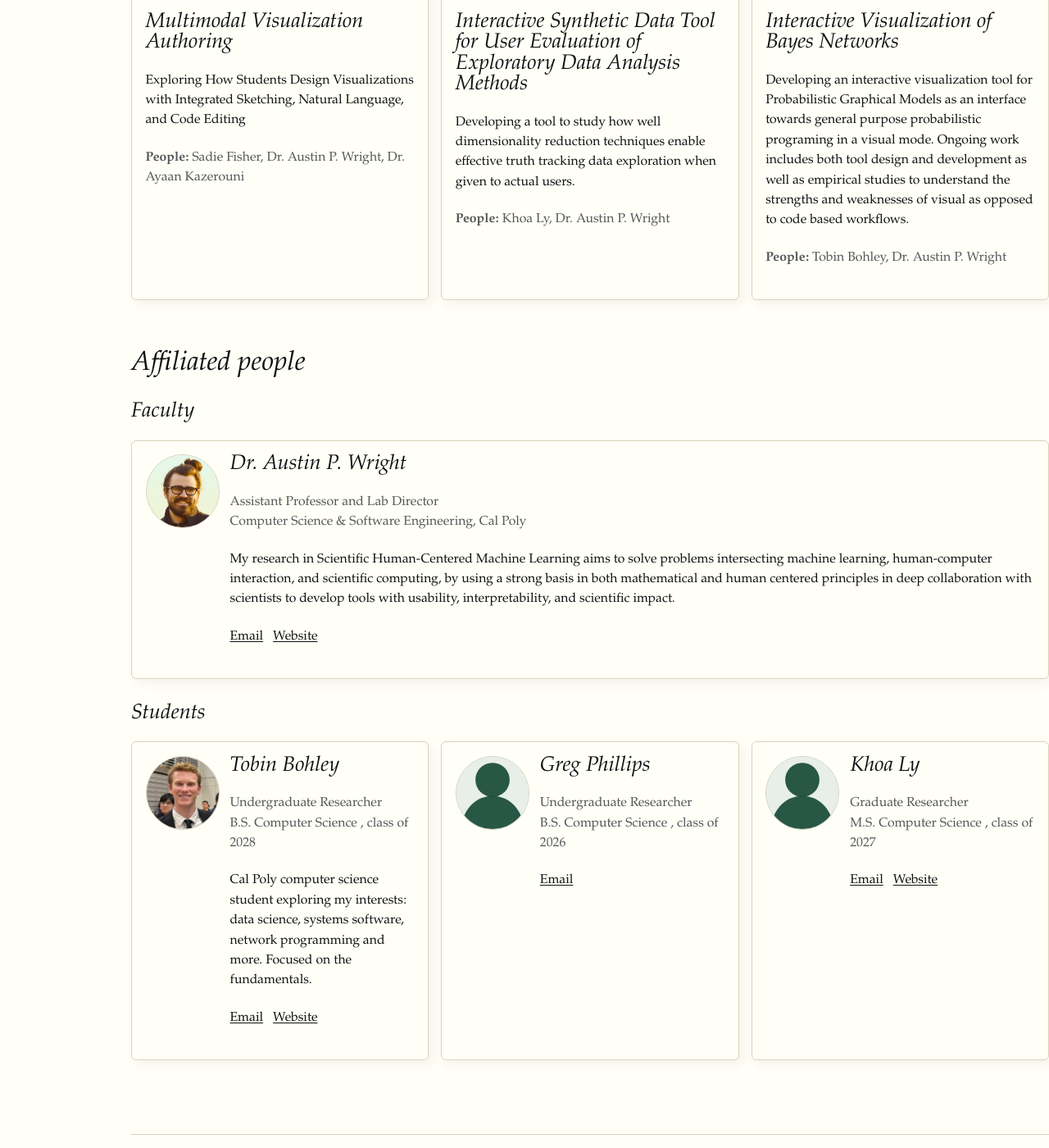
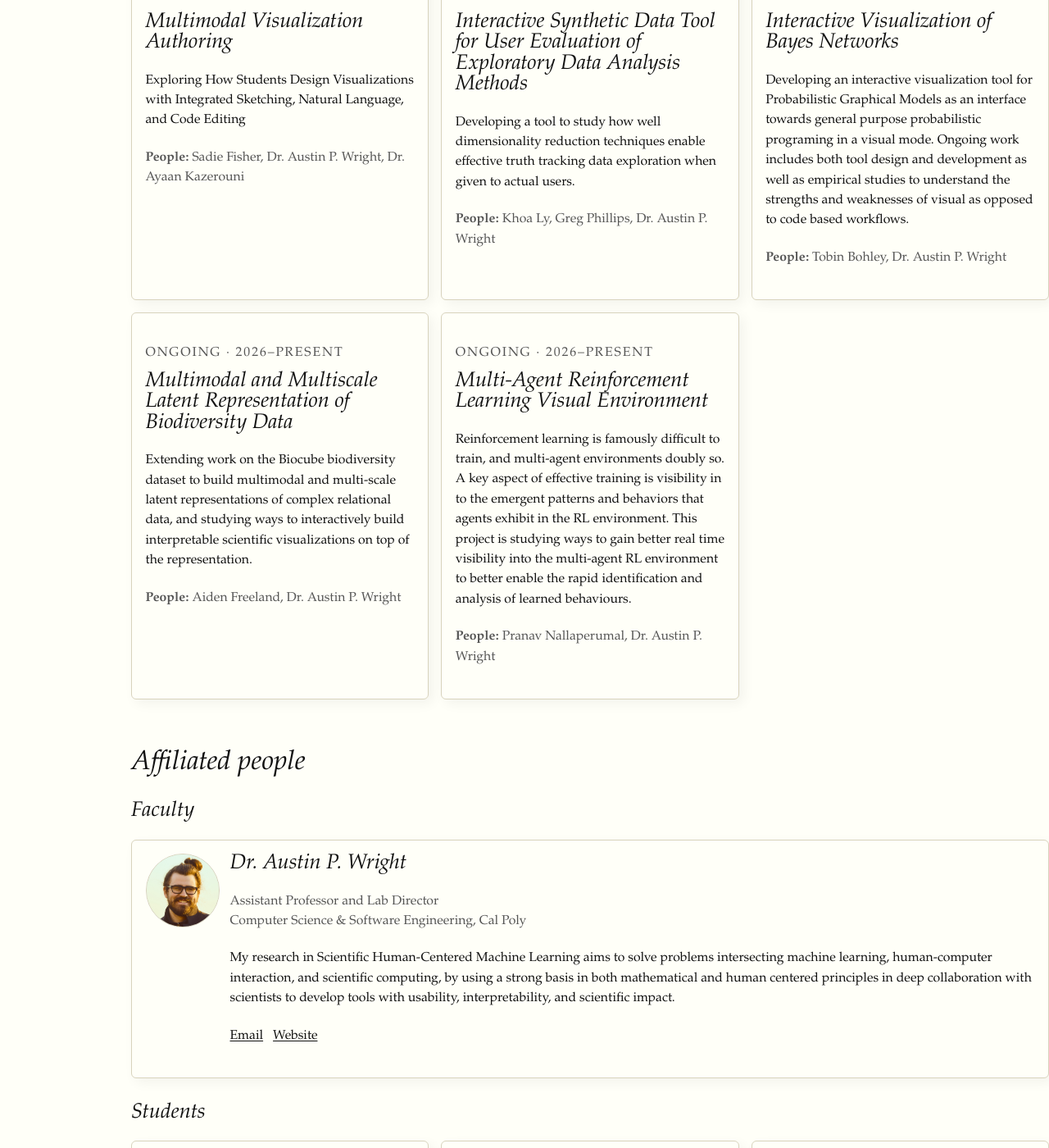
Before and after one commit to calpoly-data-design-lab/calpoly-data-design-lab.github.io, a Jekyll site: the page built from index.md, in a window 1280 px wide and 1400 px high, scrolled down 1158 px. Shown: the whole window at 82% size. Built offline with Jekyll 4.4.1, drawn with Linux system fonts in a browser that asks for light colours; some of the changed text lies outside the part shown.

Commit message:
Added people and photos

```diff
--- a/_data/projects.yml
+++ b/_data/projects.yml
@@ -18,6 +18,7 @@ ongoing:
     years: 2026–present
     people:
       - Khoa Ly
+      - Greg Phillips
       - Dr. Austin P. Wright
     summary: >-
       Developing a tool to study how well dimensionality reduction techniques enable effective truth tracking data exploration when given to actual users.
@@ -32,6 +33,26 @@ ongoing:
     summary: >-
       Developing an interactive visualization tool for Probabilistic Graphical Models as an interface towards general purpose probabilistic programing in a visual mode. Ongoing work includes both tool design and development as well as empirical studies to understand the strengths and weaknesses of visual as opposed to code based workflows.
 
+  - title: Multimodal and Multiscale Latent Representation of Biodiversity Data
+    slug: biocube
+    status: Ongoing
+    years: 2026–present
+    people:
+      - Aiden Freeland
+      - Dr. Austin P. Wright
+    summary: >-
+      Extending work on the Biocube biodiversity dataset to build multimodal and multi-scale latent representations of complex relational data, and studying ways to interactively build interpretable scientific visualizations on top of the representation.
+
+  - title: Multi-Agent Reinforcement Learning Visual Environment
+    slug: agent-vis
+    status: Ongoing
+    years: 2026–present
+    people:
+      - Pranav Nallaperumal
+      - Dr. Austin P. Wright
+    summary: >-
+      Reinforcement learning is famously difficult to train, and multi-agent environments doubly so. A key aspect of effective training is visibility in to the emergent patterns and behaviors that agents exhibit in the RL environment. This project is studying ways to gain better real time visibility into the multi-agent RL environment to better enable the rapid identification and analysis of learned behaviours.
+
 past:
   - title: Cognitive Effects of AI Authorship labels on Interpretive Domains
     slug: ai-art-labels
--- a/_layouts/default.html
+++ b/_layouts/default.html
@@ -1,38 +1,66 @@
 <!doctype html>
 <html lang="{{ site.lang | default: 'en' }}">
     <head>
-    <meta charset="utf-8">
-    <meta name="viewport" content="width=device-width, initial-scale=1">
-    <meta name="description" content="{{ page.description | default: site.description | strip_html | normalize_whitespace }}">
-    <title>{% if page.title %}{{ page.title }} · {% endif %}{{ site.title }}</title>
-    <link rel="icon" type="image/svg+xml" href="{{ '/assets/img/favicon.svg' | relative_url }}">
-    <link rel="apple-touch-icon" href="{{ '/assets/img/apple-touch-icon.svg' | relative_url }}">
-    <meta name="theme-color" content="#154734">
-    <link rel="stylesheet" href="{{ '/assets/css/style.css' | relative_url }}">
+        <meta charset="utf-8" />
+        <meta name="viewport" content="width=device-width, initial-scale=1" />
+        <meta
+            name="description"
+            content="{{ page.description | default: site.description | strip_html | normalize_whitespace }}"
+        />
+        <title>
+            {% if page.title %}{{ page.title }} · {% endif %}{{ site.title }}
+        </title>
+        <link
+            rel="icon"
+            type="image/svg+xml"
+            href="{{ '/assets/img/favicon.svg' | relative_url }}"
+        />
+
+        <meta name="theme-color" content="#154734" />
+        <link
+            rel="stylesheet"
+            href="{{ '/assets/css/style.css' | relative_url }}"
+        />
         <script defer src="{{ '/assets/js/main.js' | relative_url }}"></script>
     </head>
     <body>
         <header class="site-header">
-      <a class="site-title" href="{{ '/' | relative_url }}" aria-label="{{ site.data.site_settings.lab_name }} home">
-        <img class="site-logo" src="{{ '/assets/img/logo.svg' | relative_url }}" alt="" width="40" height="40">
+            <a
+                class="site-title"
+                href="{{ '/' | relative_url }}"
+                aria-label="{{ site.data.site_settings.lab_name }} home"
+            >
+                <img
+                    class="site-logo"
+                    src="{{ '/assets/img/logo.svg' | relative_url }}"
+                    alt=""
+                    width="40"
+                    height="40"
+                />
                 <span>{{ site.data.site_settings.lab_name }}</span>
             </a>
             <nav class="site-nav" aria-label="Primary navigation">
-        {% for item in site.data.navigation %}
-          <a href="{{ item.url | relative_url }}" {% if page.url == item.url %}aria-current="page"{% endif %}>{{ item.title }}</a>
-        {% endfor %}
+                {% for item in site.data.navigation %} {% if page.url ==
+                item.url %}
+                <a href="{{ item.url | relative_url }}" aria-current="page"
+                    >{{ item.title }}</a
+                >
+                {% else %}
+                <a href="{{ item.url | relative_url }}">{{ item.title }}</a>
+                {% endif %} {% endfor %}
             </nav>
         </header>
 
-    <main class="page">
-      {{ content }}
-    </main>
+        <main class="page">{{ content }}</main>
 
         <footer class="site-footer">
             <p>
-        © <span data-current-year>{{ 'now' | date: '%Y' }}</span> {{ site.data.site_settings.lab_name }} ·
-        {{ site.data.site_settings.short_institution }} ·
-        <a href="mailto:{{ site.data.site_settings.email }}">{{ site.data.site_settings.email }}</a>
+                © <span data-current-year>{{ 'now' | date: '%Y' }}</span> {{
+                site.data.site_settings.lab_name }} · {{
+                site.data.site_settings.short_institution }} ·
+                <a href="mailto:{{ site.data.site_settings.email }}"
+                    >{{ site.data.site_settings.email }}</a
+                >
             </p>
             <p>{{ site.data.site_settings.footer_note }}</p>
         </footer>
```
Also changed, not shown: _data/people.yml (+21 -0 lines), assets/img/logo.svg, assets/img/people/aiden-portrait.jpg (added), assets/img/people/khao-portrait.webp (added), assets/img/people/pranav-portrait.jpg (added), 9 other files. Lines whose indentation alone changed are shown as unchanged.
